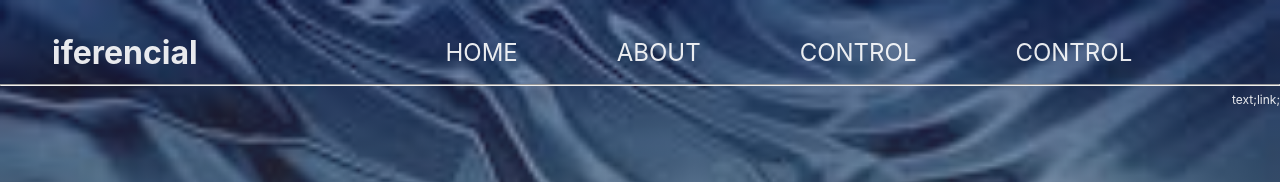
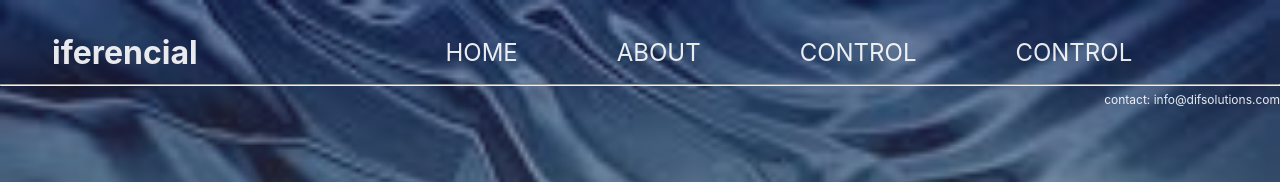
Before and after one commit to lmmp-puc-rio/react_component_library, a React (Create React App) app in the folder react_app/: page / in a window 1280 px wide. Shown: the top 182 px of the page. Built offline with nearby package versions, Linux system fonts and the light colour scheme.

Commit message:
HeaderSeparator

```diff
--- a/react_app/src/components/common/header/Header.jsx
+++ b/react_app/src/components/common/header/Header.jsx
@@ -24,11 +24,11 @@ function Header () {
             <hr className = "header-top_separator"/>
             {/*  Inferior Section for free text and link */}
             <section  className="header-bottom">
-                <section  className="header-bottom_info">
-                    text;
-                </section>
-                <section  className="header-top_ink">
-                    link;
+                <div>
+                    contact:&nbsp;
+                </div>
+                <section  className="header-bottom_mail">
+                    <a href = "mailto: info@difsolutions.com"> info@difsolutions.com</a>
                 </section>
             </section>
         </section>
```
